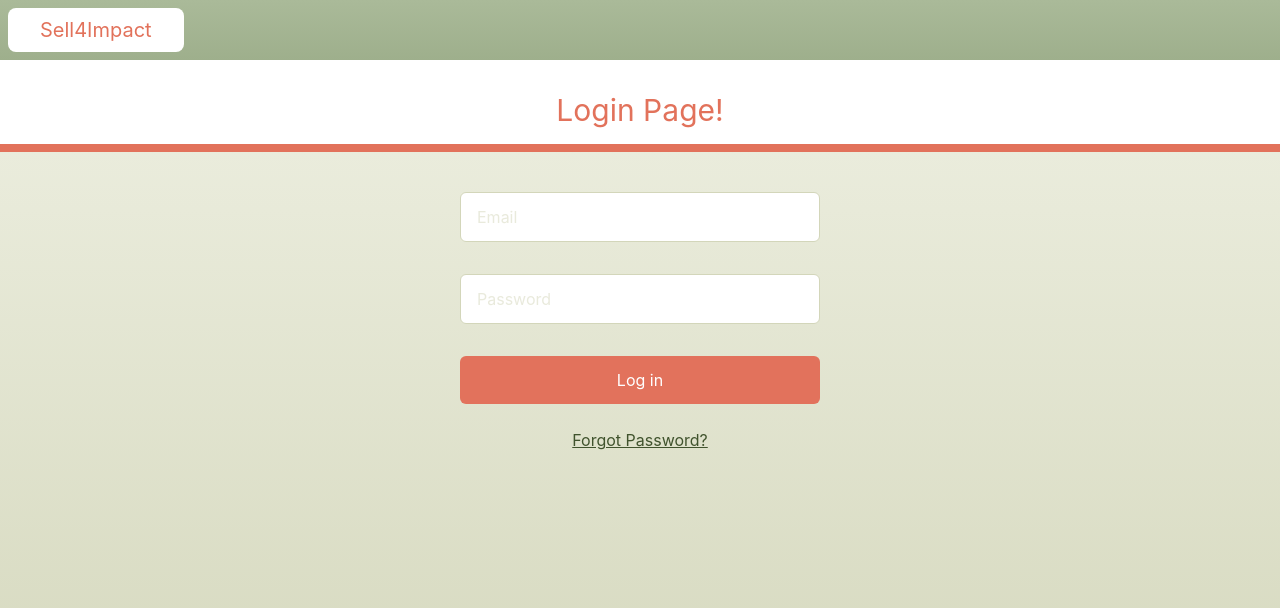
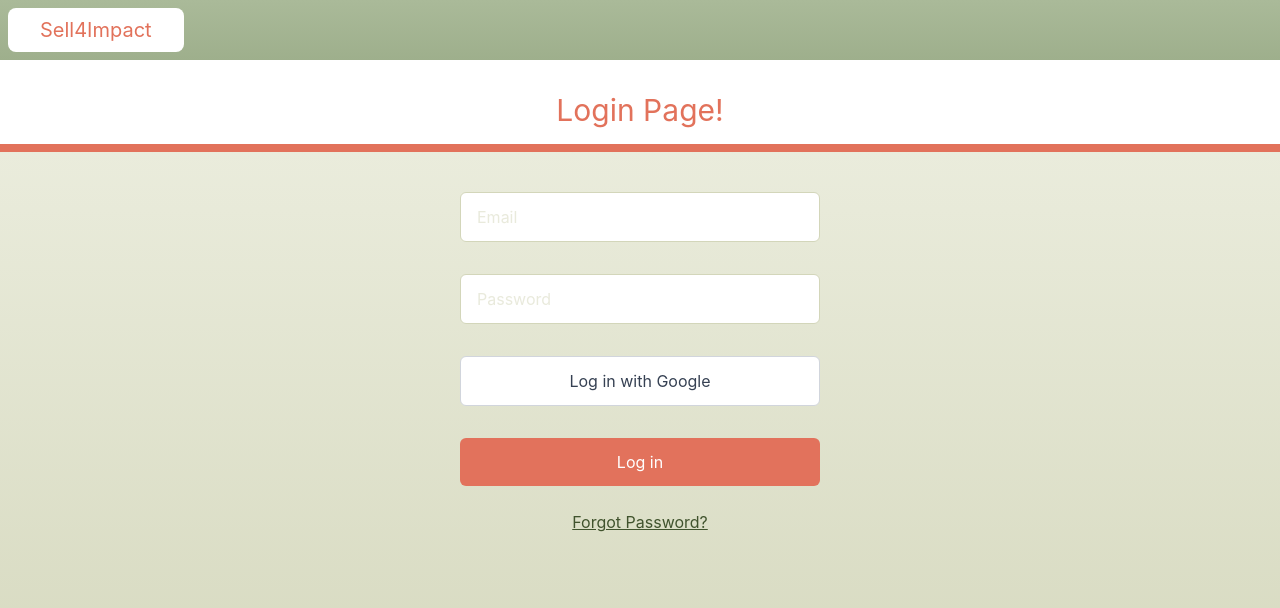
Before and after one commit to jasonslee07/final-project-team3, a React (Vite) app: page /login in a window 1280 px wide. Shown: the top 608 px of the page. Built offline with nearby package versions, Linux system fonts and the light colour scheme; no server answers.

Commit message:
feat: Google sign up and login set up

```diff
--- a/src/firebase/firebase.ts
+++ b/src/firebase/firebase.ts
@@ -1,6 +1,6 @@
 // Import the functions you need from the SDKs you need
 import { initializeApp } from "firebase/app";
-import { getAuth } from "firebase/auth";
+import { getAuth, GoogleAuthProvider, signInWithPopup } from "firebase/auth";
 import { getFirestore } from "firebase/firestore";
 
 const firebaseConfig = {
@@ -20,4 +20,21 @@ const db = getFirestore(app);
 
 const auth = getAuth(app);
 
-export { db, auth };
+/**
+ * DOCS: https://firebase.google.com/docs/auth/web/google-signin
+ *
+ * TL;DR: create a new google auth provider and a function to create the user
+ */
+const provider = new GoogleAuthProvider();
+
+async function signInWithGoogle() {
+  try {
+    const result = await signInWithPopup(auth, provider);
+    return result.user;
+  } catch (error) {
+    console.error("Google sign-in failed:", error);
+    throw error;
+  }
+}
+
+export { db, auth, provider, signInWithGoogle };
--- a/src/pages/LoginPage.tsx
+++ b/src/pages/LoginPage.tsx
@@ -2,6 +2,7 @@ import { useState } from "react";
 import Navbar from "../components/Navbar";
 
 import { signInWithEmailAndPassword } from "firebase/auth";
+import { signInWithGoogle } from "../firebase/firebase";
 import { auth } from "../firebase/firebase";
 import { useNavigate } from "react-router";
 
@@ -17,6 +18,15 @@ const LoginPage = () => {
       // console.log("Trying to log in user"); // used for debugging
       await signInWithEmailAndPassword(auth, email, password);
       // console.log("Logged in!"); // used for debugging
+      navigate("/");
+    } catch (error: any) {
+      alert(error.message);
+    }
+  };
+
+  const handleGoogleAuth = async () => {
+    try {
+      await signInWithGoogle();
       navigate("/");
     } catch (error: any) {
       alert(error.message);
@@ -40,6 +50,13 @@ const LoginPage = () => {
                 value={password}
                 onChange={(e) => setPassword(e.target.value)}
               />
+              <button
+                type="button"
+                className="py-3 bg-white border border-gray-300 text-gray-700 rounded-md w-full hover:bg-gray-50 hover:-translate-y-1 ease-in-out duration-100 flex items-center justify-center gap-2"
+                onClick={handleGoogleAuth}
+              >
+                Log in with Google
+              </button>
               <button type="button" className="py-3 bg-[#E2725C] text-white rounded-md w-full hover:bg-[#e05135] hover:-translate-y-1 ease-in-out duration-100" onClick={handleAuth}>
                 Log in
               </button>
--- a/src/pages/SignUpPage.tsx
+++ b/src/pages/SignUpPage.tsx
@@ -3,6 +3,7 @@ import Navbar from "../components/Navbar";
 
 /* eslint-disable @typescript-eslint/no-explicit-any */
 import { createUserWithEmailAndPassword } from "firebase/auth";
+import { signInWithGoogle } from "../firebase/firebase";
 import { setDoc, doc } from "firebase/firestore";
 import { auth, db } from "../firebase/firebase";
 import type { User, UserRole } from "../types/backend-types";
@@ -43,6 +44,29 @@ const SignUpPage = () => {
       alert(error.message);
     }
   };
+
+  const handleGoogleAuth = async () => {
+    try {
+      const user = await signInWithGoogle();
+      // assign a firstName as the first word
+      // assign last name as everything but the first word
+      const [firstName, ...rest] = (user.displayName ?? "").split(" ");
+      const lastName = rest.join(" ");
+
+      const defaultData: User = {
+        role: role, // uses whichever Client/Vendor toggle is selected
+        firstName: firstName,
+        lastName: lastName,
+        email: user.email ?? "",
+        profileImg: user.photoURL ?? "https://cdn.pixabay.com/photo/2015/10/05/22/37/blank-profile-picture-973460_1280.png",
+      };
+      await setDoc(doc(db, "users", user.uid), defaultData);
+      navigate("/");
+    } catch (error: any) {
+      alert(error.message);
+    }
+  };
+
   return (
     <>
       <div className="flex flex-col h-screen">
@@ -85,6 +109,13 @@ const SignUpPage = () => {
                 value={password}
                 onChange={(e) => setPassword(e.target.value)}
               />
+              <button
+                type="button"
+                className="py-3 bg-white border border-gray-300 text-gray-700 rounded-md w-full hover:bg-gray-50 hover:-translate-y-1 ease-in-out duration-100 flex items-center justify-center gap-2"
+                onClick={handleGoogleAuth}
+              >
+                Sign Up with Google
+              </button>
               <button type="button" className="py-3 bg-[#E2725C] text-white rounded-md w-full hover:bg-[#e05135] hover:-translate-y-1 ease-in-out duration-100" onClick={handleAuth}>
                 Sign up
               </button>
```
